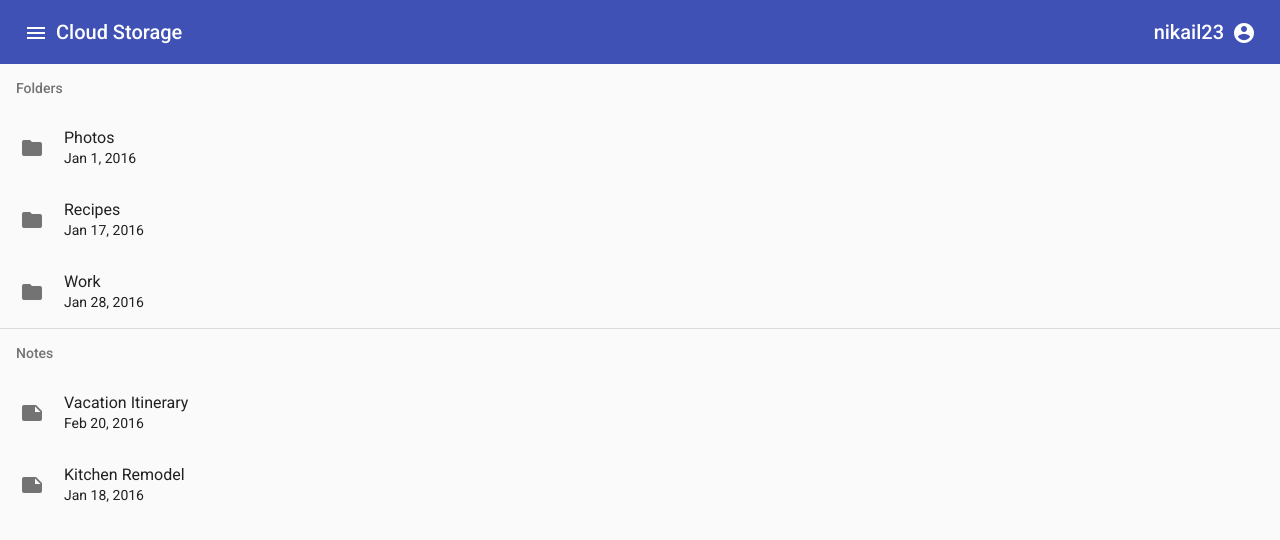
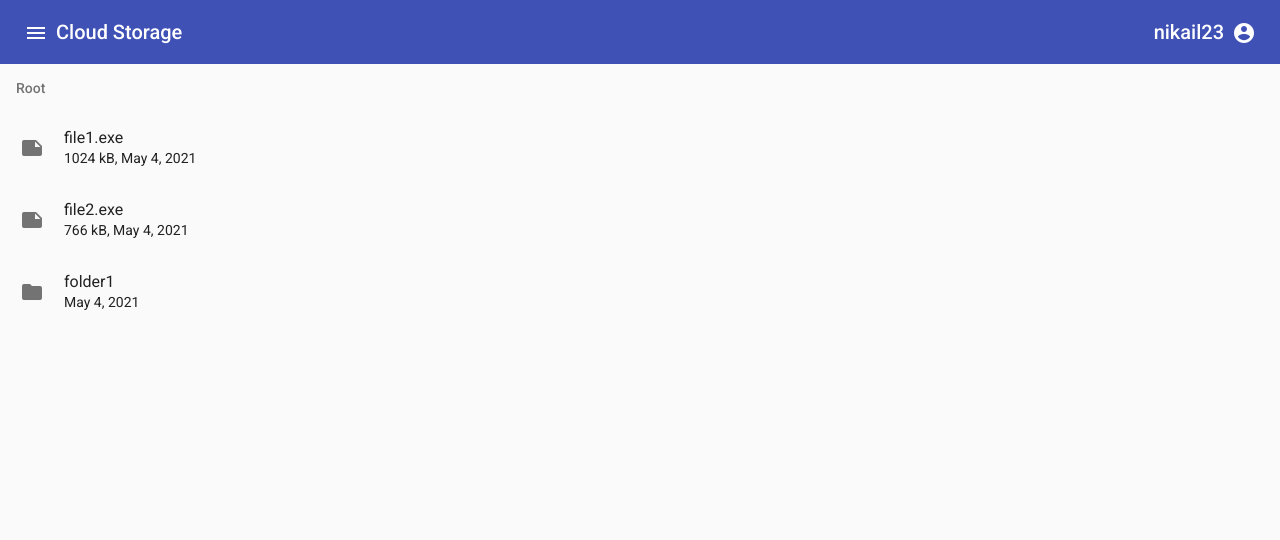
Before and after one commit to nikail23/CloudStorage, an Angular app in the folder client/: page / in a window 1280 px wide. Shown: the top 540 px of the page. Built offline with nearby package versions, Linux system fonts and the light colour scheme.

Commit message:
Add Storage service and Storage model.

```diff
--- /dev/null
+++ b/client/src/app/services/storage.model.ts
@@ -0,0 +1,22 @@
+export enum StorageElementType {
+  File,
+  Folder
+}
+
+export class StorageElement {
+  public name: string;
+  public path: string;
+  public type: StorageElementType;
+  public createdAt: Date;
+  public size?: number;
+  public children?: StorageElement[];
+
+  constructor(name: string, path: string, type: StorageElementType, createdAt: Date, size?: number, children?: StorageElement[]) {
+    this.name = name;
+    this.path = path;
+    this.type = type;
+    this.createdAt = createdAt;
+    this.size = size;
+    this.children = children;
+  }
+}
--- /dev/null
+++ b/client/src/app/services/storage.service.ts
@@ -0,0 +1,24 @@
+import { Injectable } from '@angular/core';
+import { Observable, of } from 'rxjs';
+import { StorageElement, StorageElementType } from './storage.model';
+
+@Injectable({
+  providedIn: 'root'
+})
+export class StorageService {
+
+  private storageList: Array<StorageElement>;
+
+  constructor() {
+    this.storageList = [
+      new StorageElement('file1.exe', './root/file1.exe', StorageElementType.File, new Date(), 1024),
+      new StorageElement('file2.exe', './root/file2.exe', StorageElementType.File, new Date(), 766),
+      new StorageElement('folder1', './root/file1.exe', StorageElementType.Folder, new Date()),
+    ];
+  }
+
+  public getAll(): Observable<StorageElement[]> {
+    return of(this.storageList);
+  }
+
+}
--- a/client/src/app/storage/list/list.component.html
+++ b/client/src/app/storage/list/list.component.html
@@ -19,18 +19,13 @@
     </mat-action-list>
   </mat-drawer>
   <mat-list>
-    <div mat-subheader>Folders</div>
-    <mat-list-item *ngFor="let folder of folders">
-      <mat-icon mat-list-icon>folder</mat-icon>
-      <div mat-line>{{folder.name}}</div>
-      <div mat-line> {{folder.updated | date}} </div>
-    </mat-list-item>
-    <mat-divider></mat-divider>
-    <div mat-subheader>Notes</div>
-    <mat-list-item *ngFor="let note of notes">
-      <mat-icon mat-list-icon>note</mat-icon>
-      <div mat-line>{{note.name}}</div>
-      <div mat-line> {{note.updated | date}} </div>
+    <div mat-subheader>Root</div>
+    <mat-list-item *ngFor="let storageElement of storageList">
+      <mat-icon *ngIf="storageElement.type === StorageElementType.Folder" mat-list-icon>folder</mat-icon>
+      <mat-icon *ngIf="storageElement.type === StorageElementType.File" mat-list-icon>note</mat-icon>
+      <div mat-line> {{storageElement.name}} </div>
+      <div *ngIf="storageElement.type === StorageElementType.File" mat-line> {{storageElement.size}} kB, {{storageElement.createdAt | date}} </div>
+      <div *ngIf="storageElement.type === StorageElementType.Folder" mat-line> {{storageElement.createdAt | date}} </div>
     </mat-list-item>
   </mat-list>
 </mat-drawer-container>
--- a/client/src/app/storage/list/list.component.ts
+++ b/client/src/app/storage/list/list.component.ts
@@ -1,4 +1,7 @@
-import { Component, OnInit } from '@angular/core';
+import { StorageElement, StorageElementType } from './../../services/storage.model';
+import { SubscriptionsService } from './../../services/subscriptions.service';
+import { StorageService } from './../../services/storage.service';
+import { Component, OnDestroy, OnInit } from '@angular/core';
 
 export interface Section {
   name: string;
@@ -10,38 +13,29 @@ export interface Section {
   templateUrl: './list.component.html',
   styleUrls: ['./list.component.scss']
 })
-export class ListComponent implements OnInit {
+export class ListComponent implements OnInit, OnDestroy {
+
+  public StorageElementType = StorageElementType;
 
   public sidenavOpened = false;
 
-  folders: Section[] = [
-    {
-      name: 'Photos',
-      updated: new Date('1/1/16'),
-    },
-    {
-      name: 'Recipes',
-      updated: new Date('1/17/16'),
-    },
-    {
-      name: 'Work',
-      updated: new Date('1/28/16'),
-    }
-  ];
-  notes: Section[] = [
-    {
-      name: 'Vacation Itinerary',
-      updated: new Date('2/20/16'),
-    },
-    {
-      name: 'Kitchen Remodel',
-      updated: new Date('1/18/16'),
-    }
-  ];
+  public storageList: StorageElement[];
 
-  constructor() { }
+  constructor
+  (
+    private storageService: StorageService,
+    private subscriptionService: SubscriptionsService
+  ) { }
 
   ngOnInit(): void {
+    const subscription = this.storageService.getAll().subscribe((storageList) => {
+      this.storageList = storageList;
+    });
+    this.subscriptionService.push(subscription);
+  }
+
+  ngOnDestroy(): void {
+    this.subscriptionService.unsubscribeAll();
   }
 
   toggleSidenav() {
```
